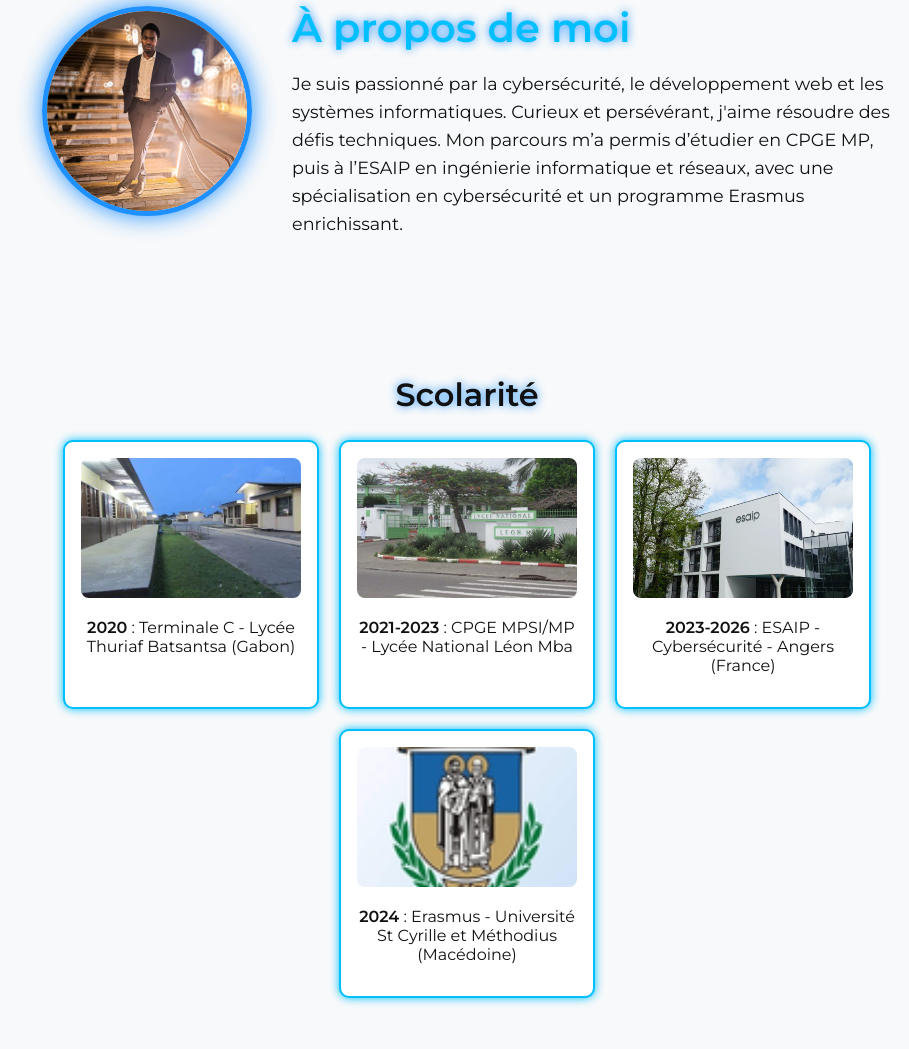
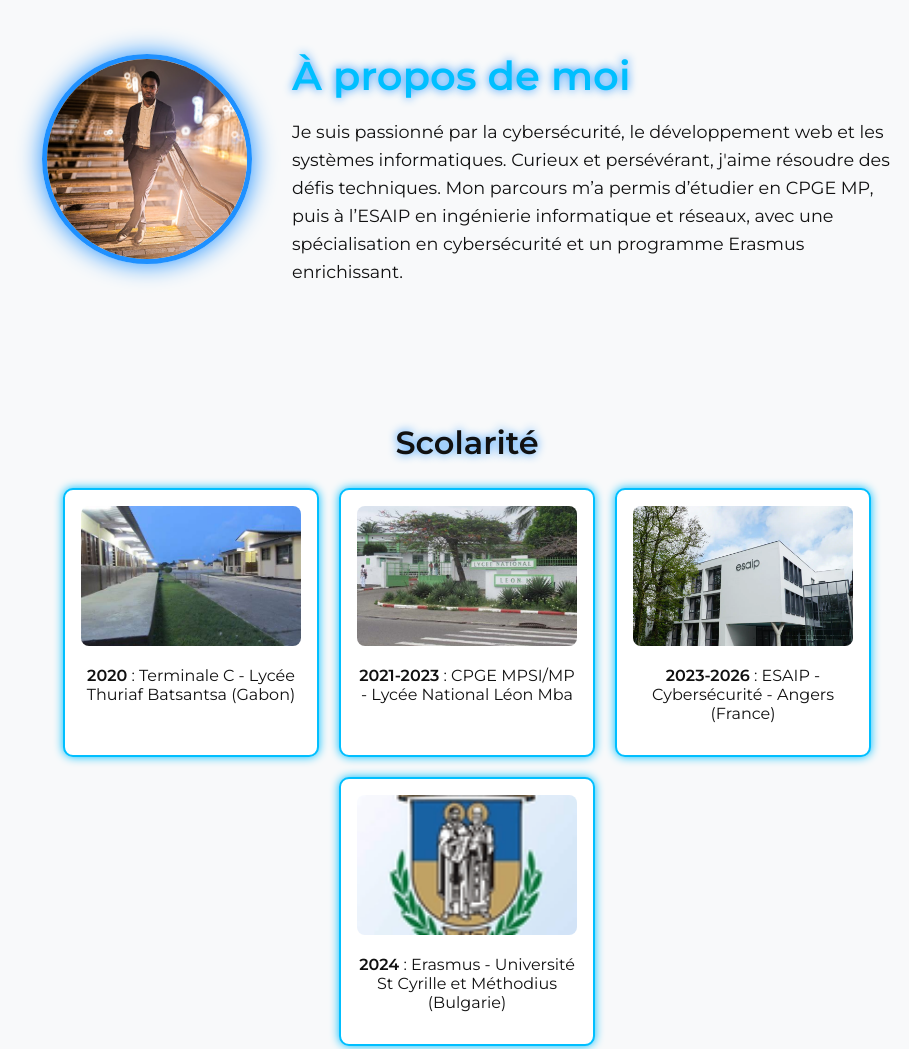
Before and after one commit to yoanncyber20/porte-folio-yoann, a plain HTML site: page index.html in a window 1280 px wide. Shown: the part 838-1887 px from the top of the page, without its empty margins (173-1082 px from the left). Drawn offline with Linux system fonts and the light colour scheme.

Commit message:
Mise à jour du site avec les dernières modifications

```diff
--- a/css/style.css
+++ b/css/style.css
@@ -84,6 +84,10 @@
   transition: transform 0.3s ease, box-shadow 0.3s ease;
   overflow: hidden;
 }
+html {
+  scroll-behavior: smooth;
+}
+
 
 .circle-btn:hover {
   transform: scale(1.1) translateY(-4px);
--- a/index.html
+++ b/index.html
@@ -42,6 +42,7 @@
       <a href="#certificates" class="btn glow-on-click">Attestations</a>
       <a href="#projects" class="btn glow-on-click">Projets</a>
       <a href="#experience" class="btn glow-on-click">Expériences</a>
+      <a href="#career-project" class="btn glow-on-click">🎯 Voir mon projet pro</button>
       <a href="#Bénévolat" class="btn glow-on-click">Bénévolat</a>
       <a href="#contact" class="btn glow-on-click">Contact</a>
     </div>
@@ -97,7 +98,7 @@
       </div>
       <div class="school-card glow-card toggle-card">
         <img src="assets/erasmus.png" alt="Erasmus" />
-        <p><strong>2024</strong> : Erasmus - Université St Cyrille et Méthodius (Macédoine)</p>
+        <p><strong>2024</strong> : Erasmus - Université St Cyrille et Méthodius (Bulgarie)</p>
         <p class="card-description">
           Mobilité académique à l’international dans le cadre du programme Erasmus, permettant de découvrir d’autres méthodes d’enseignement.
         </p>
@@ -165,7 +166,7 @@
 
   <section id="career-project" class="section fade-in">
     <h2 class="centered-title">💡 Mon projet professionnel</h2>
-
+    <div class="info-block fade-in-up">
     <div class="info-block">
       <h3>Mon projet professionnel 🎯</h3>
       <p>Je me spécialise en cybersécurité, avec une forte appétence pour le pentest et l’analyse forensic. Mon objectif est de devenir un expert capable de détecter, analyser et contrer les menaces informatiques, tout en développant des outils sécurisés et adaptés aux besoins des entreprises.
@@ -174,6 +175,7 @@
 
         À terme, je vise un rôle technique à responsabilités, entre cybersécurité offensive, défense active et résolution d’incidents.
       </p>
+    </div>
     </div>
 
     <div class="info-block">
--- a/js/script.js
+++ b/js/script.js
@@ -41,3 +41,19 @@
   }
 
   setInterval(rain, 100);
+
+  // Observer pour déclencher les animations au scroll
+const observer = new IntersectionObserver((entries) => {
+  entries.forEach(entry => {
+    if (entry.isIntersecting) {
+      entry.target.classList.add('active');
+    }
+  });
+}, {
+  threshold: 0.1
+});
+
+// Cibler toutes les sections avec .fade-in
+document.querySelectorAll('.fade-in').forEach(section => {
+  observer.observe(section);
+});
```
